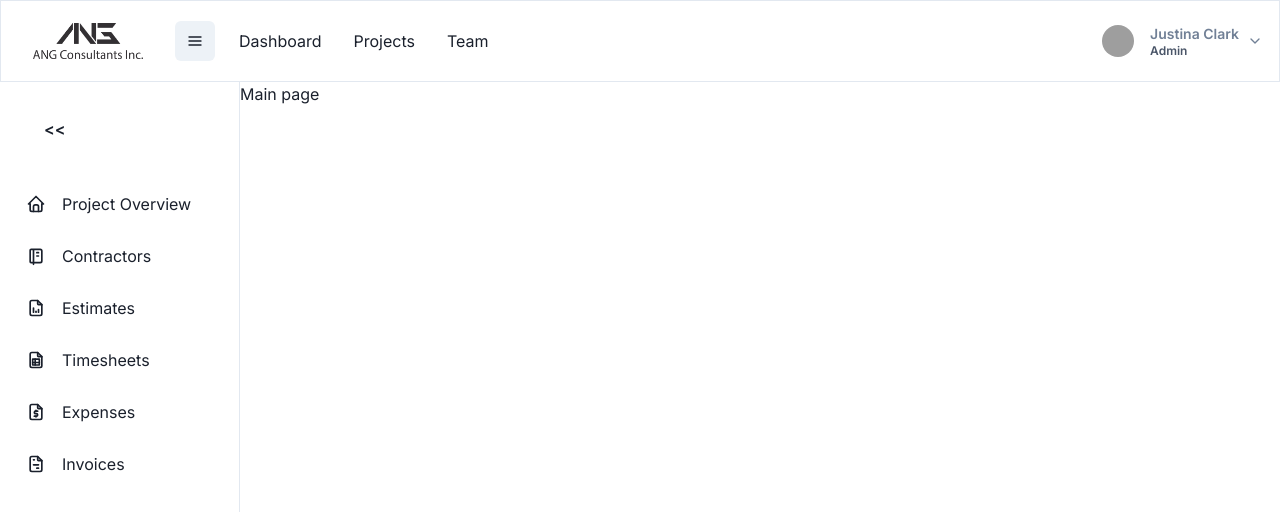
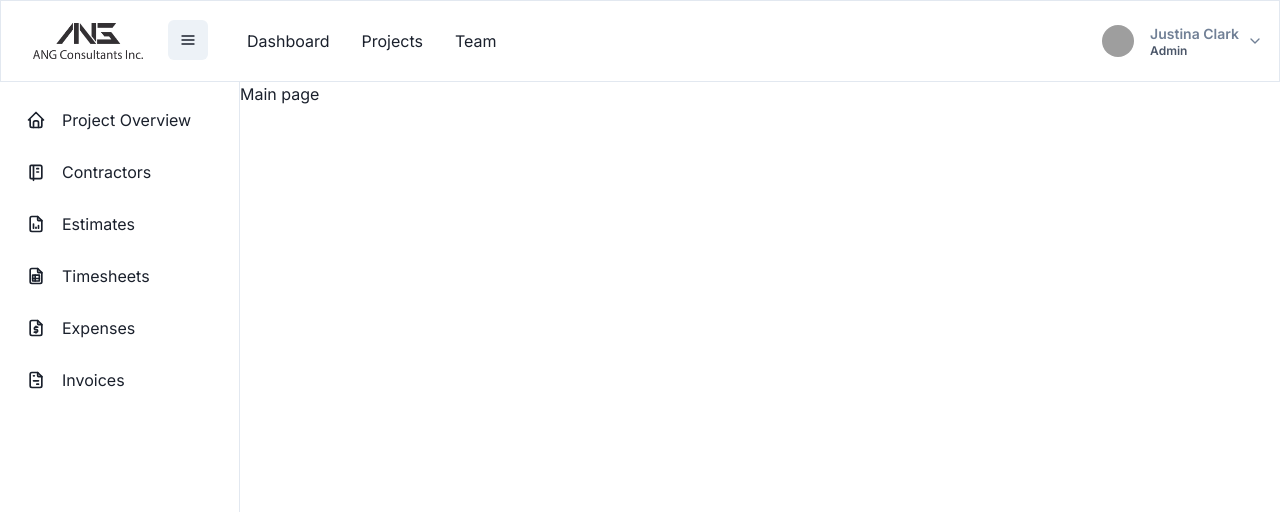
Before and after one commit to ANG-Project-Management-System/project-management-dashboard, a Next.js app in the folder client/: page / in a window 1280 px wide. Shown: the top 512 px of the page. Built offline with nearby package versions, Linux system fonts and the light colour scheme; grey boxes are pictures that could not be loaded.

Commit message:
update-menu-button

```diff
--- a/client/app/components/Navbar.tsx
+++ b/client/app/components/Navbar.tsx
@@ -1,6 +1,6 @@
-"use client"
+"use client";
 
-import { ReactNode, useState } from 'react';
+import { ReactNode, useState } from "react";
 import {
   Box,
   Flex,
@@ -18,24 +18,30 @@ import {
   useColorModeValue,
   Stack,
   VStack,
-  Text
-} from '@chakra-ui/react';
-import { HamburgerIcon, CloseIcon } from '@chakra-ui/icons';
+  Text,
+} from "@chakra-ui/react";
+import { HamburgerIcon, CloseIcon } from "@chakra-ui/icons";
 import { FiChevronDown, FiMenu } from "react-icons/fi";
-import Image from 'next/image';
+import Image from "next/image";
 
-const Links = ['Dashboard', 'Projects', 'Team'];
+const Links = ["Dashboard", "Projects", "Team"];
 
 const NavLink = ({ children }: { children: ReactNode }) => (
   <Link
     px={2}
     py={1}
-      rounded={'md'}
+    rounded={"md"}
     _hover={{
-        textDecoration: 'none',
-        bg: useColorModeValue('gray.200', 'gray.700'),
+      textDecoration: "none",
+      bg: useColorModeValue("gray.200", "gray.700"),
     }}
-      href={children === 'Dashboard' ? './' : children === 'Projects' ? './projects' : './team'}
+    href={
+      children === "Dashboard"
+        ? "./"
+        : children === "Projects"
+        ? "./projects"
+        : "./team"
+    }
   >
     {children}
   </Link>
@@ -51,16 +57,16 @@ export default function Navbar() {
 
   return (
     <>
-      <Box bg={'white'} px={4} border="1px" borderColor="gray.200">
-        <Flex h={20} alignItems={'center'} justifyContent={'space-between'}>
+      <Box bg={"white"} px={4} border="1px" borderColor="gray.200">
+        <Flex h={20} alignItems={"center"} justifyContent={"space-between"}>
           <IconButton
-            size={'md'}
+            size={"md"}
             icon={isOpen ? <CloseIcon /> : <HamburgerIcon />}
-            aria-label={'Open Menu'}
-            display={{ md: 'none' }}
+            aria-label={"Open Menu"}
+            display={{ md: "none" }}
             onClick={isOpen ? onClose : onOpen}
           />
-          <HStack spacing={8} alignItems={'center'}>
+          <HStack spacing={4} alignItems={"center"}>
             <Box>
               <Image
                 alt="ANG Consultants"
@@ -71,29 +77,28 @@ export default function Navbar() {
                 priority={true}
               />
             </Box>
+            <Box ml={20}>
               <HStack
-              as={'nav'}
+                as={"nav"}
                 spacing={4}
-              display={{ base: 'none', md: 'flex' }}>
-              <IconButton
-                aria-label="Toggle Sidebar"
-                onClick={toggleSidebar}
+                display={{ base: "flex", md: "flex" }}
               >
-                <FiMenu />
-              </IconButton>
                 {Links.map((link) => (
                   <NavLink key={link}>{link}</NavLink>
                 ))}
               </HStack>
+            </Box>
           </HStack>
-          <Flex alignItems={'center'}>
+
+          <Flex alignItems={"center"}>
             <Menu>
               <MenuButton
                 as={Button}
-                rounded={'full'}
-                variant={'link'}
-                cursor={'pointer'}
-                minW={0}>
+                rounded={"full"}
+                variant={"link"}
+                cursor={"pointer"}
+                minW={0}
+              >
                 <HStack>
                   <Avatar
                     size={"sm"}
@@ -128,8 +133,8 @@ export default function Navbar() {
         </Flex>
 
         {isOpen ? (
-          <Box pb={4} display={{ md: 'none' }}>
-            <Stack as={'nav'} spacing={4}>
+          <Box pb={4} display={{ md: "none" }}>
+            <Stack as={"nav"} spacing={4}>
               {Links.map((link) => (
                 <NavLink key={link}>{link}</NavLink>
               ))}
--- a/client/app/components/Sidebar.tsx
+++ b/client/app/components/Sidebar.tsx
@@ -49,6 +49,7 @@ import {
 import { IconType } from "react-icons";
 import { ReactText } from "react";
 import Image from "next/image";
+import { HamburgerIcon } from "@chakra-ui/icons";
 
 interface LinkItemProps {
   name: string;
@@ -56,76 +57,21 @@ interface LinkItemProps {
   path: string;
 }
 const LinkItems: Array<LinkItemProps> = [
-  {
-    name: "Project Overview",
-    icon: IconHome,
-    path: "/project-overview",
-  },
-  {
-    name: "Contractors",
-    icon: IconNotebook,
-    path: "/contractors",
-  },
-  {
-    name: "Estimates",
-    icon: IconFileAnalytics,
-    path: "/estimates",
-  },
-  {
-    name: "Timesheets",
-    icon: IconFileSpreadsheet,
-    path: "timesheets",
-  },
-  {
-    name: "Expenses",
-    icon: IconFileDollar,
-    path: "expenses",
-  },
-  {
-    name: "Invoices",
-    icon: IconFileInvoice,
-    path: "invoices",
-  },
+  { name: "Project Overview", icon: IconHome, path: "/project-overview" },
+  { name: "Contractors", icon: IconNotebook, path: "/contractors" },
+  { name: "Estimates", icon: IconFileAnalytics, path: "/estimates" },
+  { name: "Timesheets", icon: IconFileSpreadsheet, path: "timesheets" },
+  { name: "Expenses", icon: IconFileDollar, path: "expenses" },
+  { name: "Invoices", icon: IconFileInvoice, path: "invoices" },
 ];
-
-const Sidebar = ({ children }: { children: React.ReactNode }) => {
-  const { isOpen, onOpen, onClose } = useDisclosure();
-
-  return (
-    <Box minH="0px" bg={useColorModeValue("gray.100", "gray.900")}>
-      <SidebarContent
-        onClose={() => onClose}
-        display={{ base: "none", md: "block" }}
-      />
-      <Drawer
-        autoFocus={false}
-        isOpen={isOpen}
-        placement="left"
-        onClose={onClose}
-        returnFocusOnClose={false}
-        onOverlayClick={onClose}
-        size="full"
-      >
-        <DrawerContent>
-          <SidebarContent onClose={onClose} />
-        </DrawerContent>
-      </Drawer>
-      {/* mobilenav */}
-      {/* <MobileNav onOpen={onOpen} /> */}
-      <Box ml={{ base: 60, md: 60 }}>
-          {children}
-      </Box>
-    </Box>
-  );
-};
 
 interface SidebarProps extends BoxProps {
   onClose: () => void;
+  isExpanded: boolean;
+  setIsExpanded: React.Dispatch<React.SetStateAction<boolean>>;
 }
 
-const SidebarContent = ({ onClose, ...rest }: SidebarProps) => {
-  const [isExpanded, setIsExpanded] = useState(true);
-
+const SidebarContent = ({ onClose, isExpanded, setIsExpanded, ...rest }: SidebarProps) => {
   return (
     <Box
       bg={useColorModeValue("white", "gray.900")}
@@ -136,24 +82,23 @@ const SidebarContent = ({ onClose, ...rest }: SidebarProps) => {
       h="full"
       {...rest}
     >
-      <Flex h="24" alignItems="center" mx="5" justifyContent="space-between">
-        {/* {isExpanded && (
-          // <Image
-          //   alt="ANG Consultants"
-          //   width={140}
-          //   height={90}
-          //   className="flex w-30 ml-4 mb-1"
-          //   src="https://cdn.discordapp.com/attachments/337766477094715405/1114416979286179932/ANG_logo.png"
-          // />
-        )}
-         */}
-        <Button
-          bg="white"
+      <Flex
+        justify="flex-start"
+        direction="column"
+        position="fixed"
+        top={5}
+        left={40}
+      >
+        <IconButton
+          aria-label="Toggle-sidebar"
           onClick={() => setIsExpanded(!isExpanded)}
-          ml={isExpanded ? "2" : "-3"}
+          ml={isExpanded ? "2" : "2"}
         >
-          {isExpanded ? "<<" : ">>"}
-        </Button>
+          <FiMenu />
+        </IconButton>
+      </Flex>
+
+      <Flex h="3" alignItems="center" mx="5" justifyContent="space-between">
         <CloseButton display={{ base: "flex", md: "none" }} onClick={onClose} />
       </Flex>
       {LinkItems.map((link) => (
@@ -210,45 +155,33 @@ const SidebarContent = ({ onClose, ...rest }: SidebarProps) => {
   );
 };
 
-interface NavItemProps extends FlexProps {
-  icon: IconType;
-  children: ReactText;
-  href: string;
-}
-const NavItem = ({ icon, children, href, ...rest }: NavItemProps) => {
+const Sidebar = ({ children }: { children: React.ReactNode }) => {
+  const { isOpen, onOpen, onClose } = useDisclosure();
+  const [isExpanded, setIsExpanded] = useState(true);
+
   return (
-    <Link
-      href={href}
-      style={{ textDecoration: "none" }}
-      _focus={{ boxShadow: "none" }}
-    >
-      <Flex
-        align="center"
-        p="3.5"
-        mx="3"
-        borderRadius="lg"
-        role="group"
-        cursor="pointer"
-        _hover={{
-          bg: "cyan.300",
-          color: "white",
-        }}
-        fontFamily="Inter"
-        {...rest}
+    <Box minH="0px" bg={useColorModeValue("gray.100", "gray.900")}>
+      <SidebarContent
+        onClose={onClose}
+        display={{ base: "none", md: "block" }}
+        isExpanded={isExpanded}
+        setIsExpanded={setIsExpanded}
+      />
+      <Drawer
+        autoFocus={false}
+        isOpen={isOpen}
+        placement="left"
+        onClose={onClose}
+        returnFocusOnClose={false}
+        onOverlayClick={onClose}
+        size="full"
       >
-        {icon && (
-          <Icon
-            mr="4"
-            fontSize="20"
-            _groupHover={{
-              color: "white",
-            }}
-            as={icon}
-          />
-        )}
-        {children}
-      </Flex>
-    </Link>
+        <DrawerContent>
+          <SidebarContent onClose={onClose} isExpanded={isExpanded} setIsExpanded={setIsExpanded} />
+        </DrawerContent>
+      </Drawer>
+      <Box ml={{ base: isExpanded ? 60 : 20, md: isExpanded ? 60 : 20 }}>{children}</Box>
+    </Box>
   );
 };
 
```
Lines whose indentation alone changed are shown as unchanged.
